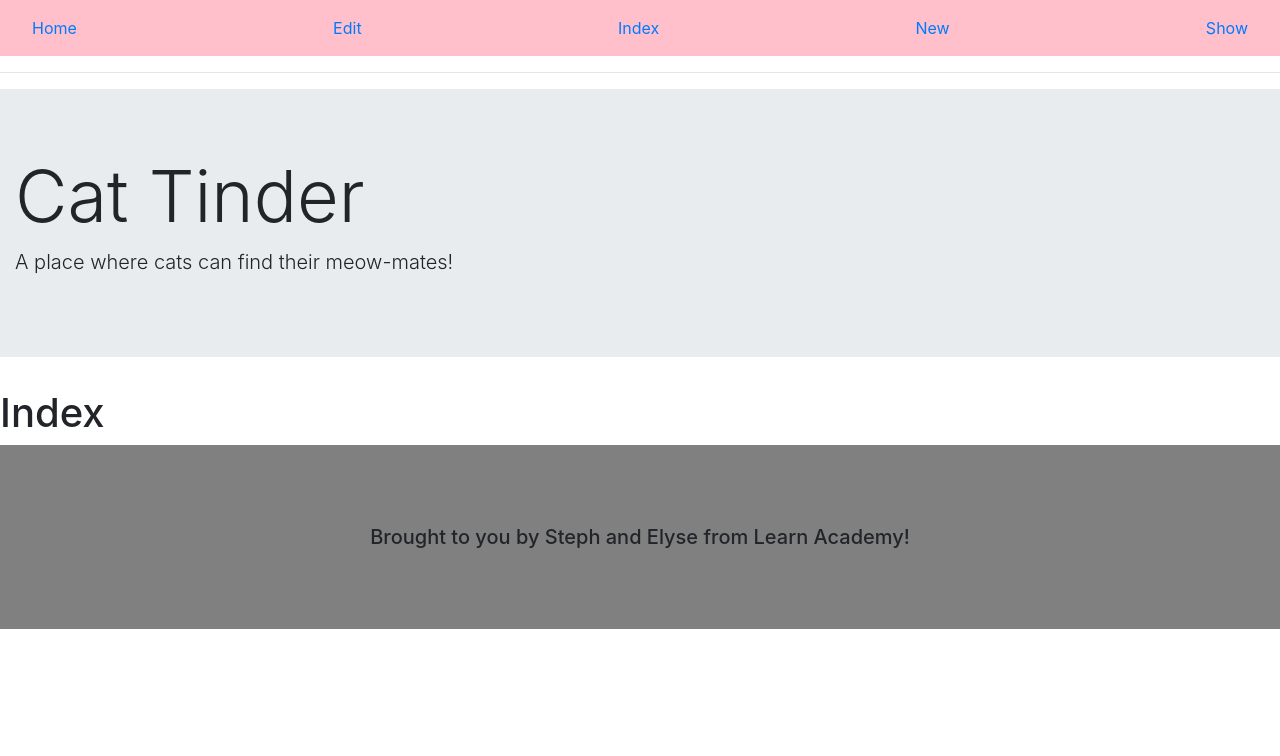
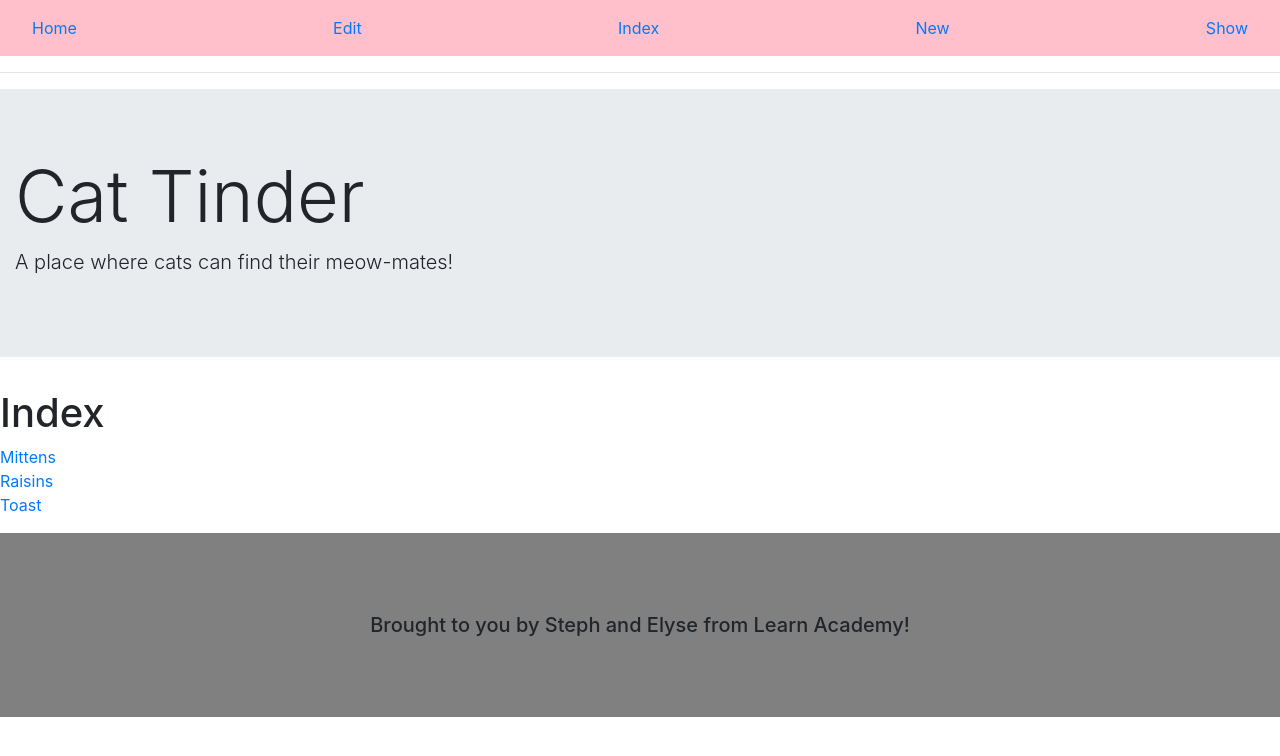
Before and after one commit to learn-academy-2021-alpha/cat-tinder-frontend-elyse-steph, a React (Create React App) app: page /catindex in a window 1280 px wide. Shown: the top 756 px of the page. Built offline with nearby package versions, Linux system fonts and the light colour scheme.

Commit message:
adding read functionality

```diff
--- a/src/App.js
+++ b/src/App.js
@@ -16,21 +16,40 @@ import {
 import './App.css';
 import cats from "./mockCats.js"
 
-function App() {
+class App extends Component {
+  constructor(props) {
+    super(props)
+    this.state = {
+      cats: cats
+    }
+  }
+
+
+  render () {
   return (
     <Router>
       <Header />
       <Switch>
         <Route exact path="/" component={ Home } />
-        <Route path="/catindex" component={ CatIndex } />
-        <Route path="/catshow" component={ CatShow } />
+        {/*         */}
+        <Route path="/catindex"
+        render = { () => <CatIndex cats = {this.state.cats} />}
+        />
+        {/*         */}
+        <Route path="/catshow/:id" render = {(props) => { const id = +props.match.params.id;
+        const foundKitty = this.state.cats.find(cat => cat.id === id);
+        return <CatShow cat = { foundKitty } /> }} />
+        {/*         */}
         <Route path="/catnew" component={ CatNew } />
+        {/*         */}
         <Route path="/catedit" component={ CatEdit } />
+        {/*         */}
         <Route component={ NotFound } />
       </Switch>
       <Footer />
     </Router>
   );
+  }
 }
 
 export default App;
--- a/src/pages/CatIndex.js
+++ b/src/pages/CatIndex.js
@@ -7,6 +7,17 @@ class Index extends Component {
         return (
             <>
             <h1>Index </h1>
+            <ul>
+            { this.props.cats.map(cat => {
+                return (
+                    <li key = {cat.id}>
+                        <a href = {`/catshow/${cat.id}`}>
+                        {cat.name}
+                        </a>
+                    </li>
+                    )
+                })}
+            </ul>
 
             </>
         )
--- a/src/pages/CatShow.js
+++ b/src/pages/CatShow.js
@@ -3,10 +3,14 @@ import React, { Component } from "react";
 class Show extends Component {
 
     render () {
+        const cat = this.props.cat;
+
         return (
             <>
             <h1>Show </h1>
-
+            <div>Name: { cat.name }</div>
+            <div>Age: { cat.age }</div>
+            <div>Enjoys: { cat.enjoys }</div>
             </>
         )
     }
```
